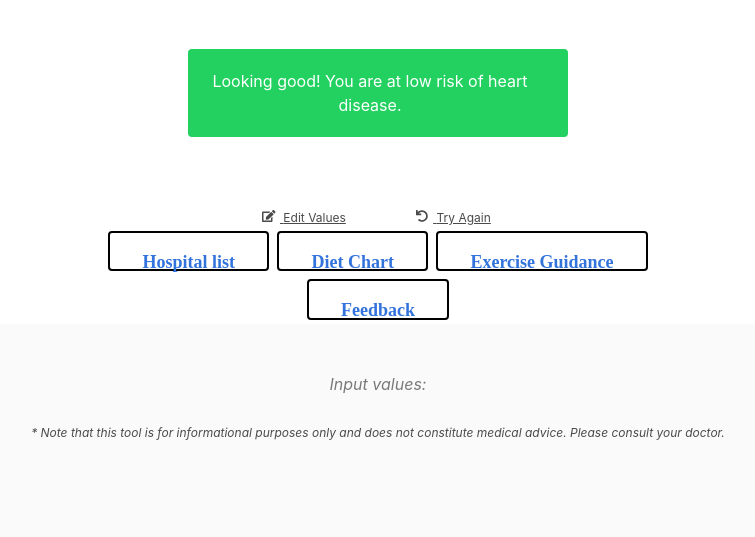
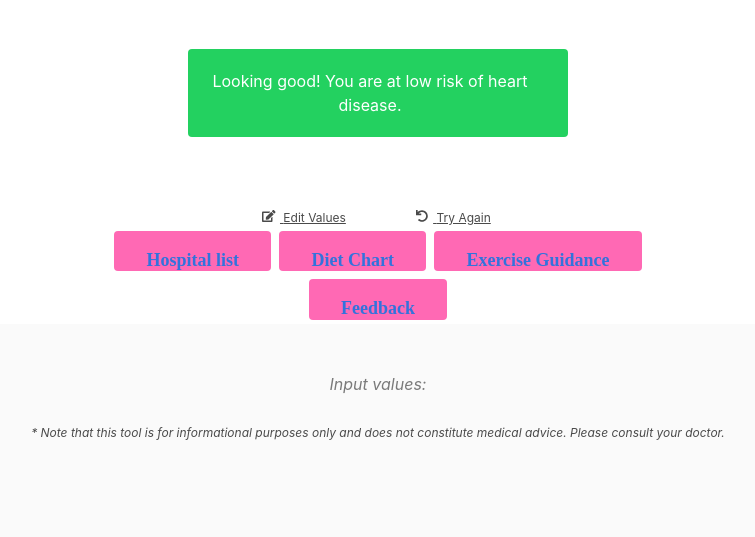
Before and after one commit to vtutti/heartcheck1, a Flask app: template HeartCheck1/templates/results.html in a window 1280 px wide. Shown: the part 662-1199 px from the top of the page, without its empty margins (262-1017 px from the left). Run offline with Flask 2, Linux system fonts and the light colour scheme; the template is opened without the code that fills it, so the values that code supplies are empty; parts of the project's set-up code (start-up, migrations or seed data) failed here and were passed over; some libraries are stand-ins or nearby versions.

Commit message:
Update results.html

```diff
--- a/HeartCheck1/templates/results.html
+++ b/HeartCheck1/templates/results.html
@@ -35,9 +35,10 @@
   {% endif %}
 
 <style>
+
 .button {
   border: none;
-  color: black;
+  color: white;
   padding: 16px 32px;
   text-align: center;
   text-decoration: none;
@@ -49,9 +50,8 @@
 }
 
 .button1 {
-
+  background-color: #FF69B4;
   color: black;
-  border: 2px solid black;
   font-family: Bahnschrift Light;
   font-size: 18px;
   font-weight: bold;
@@ -63,9 +63,8 @@
 }
 
 .button2 {
-
+  background-color:  #FF69B4;
   color: black;
-  border: 2px solid black;
   font-family: Bahnschrift Light;
 font-size: 18px;
   font-weight: bold;
@@ -77,9 +76,8 @@ font-size: 18px;
 }
 
 .button3 {
-
+  background-color:  #FF69B4;
   color: black;
-  border: 2px solid black;
   font-family: Bahnschrift Light;
   font-size: 18px;
   font-weight: bold;
@@ -89,10 +87,11 @@ font-size: 18px;
   background-color: #FFBCD9;
   color: white;
 }
- .button4 {
 
+
+.button4 {
+  background-color:  #FF69B4;
   color: black;
-   border: 2px solid black;
   font-family: Bahnschrift Light;
   font-size: 18px;
   font-weight: bold;
```
